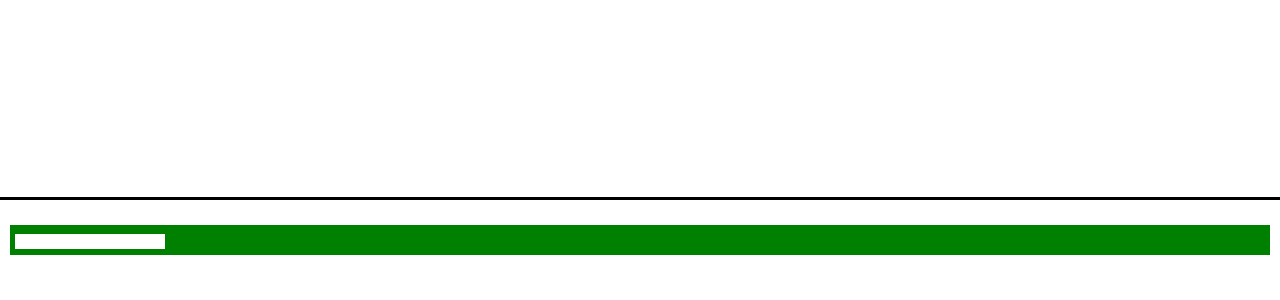
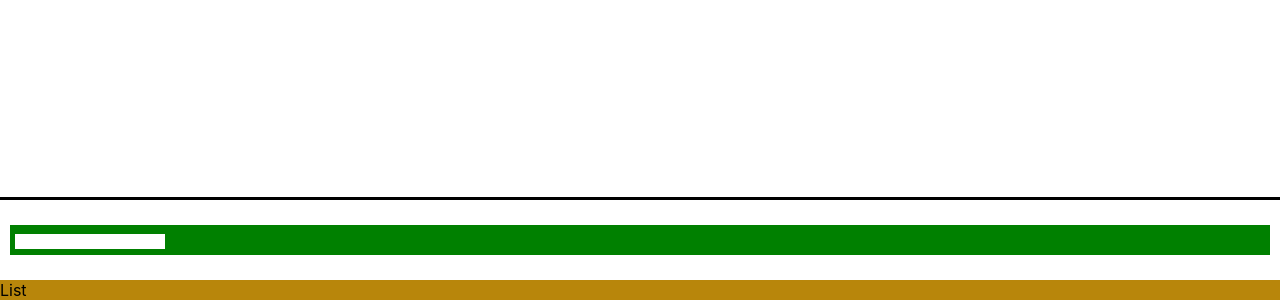
Before and after one commit to MeetYourCreator/reactjs-common-components, a React (Create React App) app: page / in a window 1280 px wide. Shown: the part 1427-1727 px from the top of the page. Before the commit the page ends 1692 px from the top, so only its background shows below. Built offline with nearby package versions, Linux system fonts and the light colour scheme.

Commit message:
set up dir and files for List component

```diff
--- a/src/App.tsx
+++ b/src/App.tsx
@@ -2,6 +2,7 @@ import React from 'react';
 import { SplitViewPanels } from './components/SplitViewPanels/index';
 import { ShowModalBtn } from './components/Modal/index';
 import { SearchBar } from './components/SearchBar';
+import { List } from './components/List';
 import './App.css';
 
 export const App = () => {
@@ -14,6 +15,7 @@ export const App = () => {
         />
         <ShowModalBtn btnName={'Submit'} />
         <SearchBar />
+        <List />
       </section>
     </>
   );
--- /dev/null
+++ b/src/components/List/List.tsx
@@ -0,0 +1,6 @@
+import { ListProps } from './types';
+import './styles.css';
+
+export const List = () => {
+  return <div className="listContainer">List</div>;
+};
--- /dev/null
+++ b/src/components/List/index.ts
@@ -0,0 +1 @@
+export { List } from './List';
--- /dev/null
+++ b/src/components/List/styles.css
@@ -0,0 +1,3 @@
+.listContainer {
+  background-color: darkgoldenrod;
+}
--- /dev/null
+++ b/src/components/List/types.ts
@@ -0,0 +1,3 @@
+export interface ListProps {
+  prop: any;
+}
```
